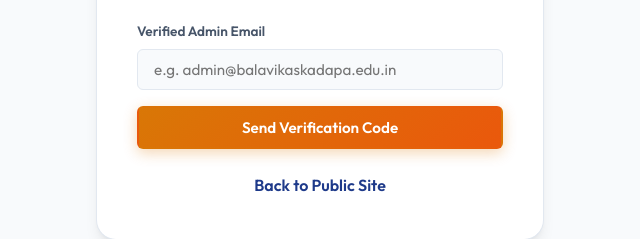
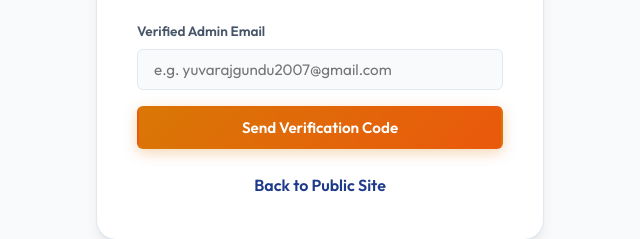
Before and after one commit to yuvarajgundu2007-max/balavikas-high-school, a website built with Vite: page index.html in a window 1280 px wide. Both pictures are taken after a click on the link "Admin Portal". Shown: the part 461-700 px from the top of the page, 320-960 px from the left. Built offline with nearby package versions, Linux system fonts and the light colour scheme; some packages are replaced by stand-ins of ours; no server answers; the database is empty; a web font is replaced by a local one.

Commit message:
Upload index.html via API

```diff
--- a/index.html
+++ b/index.html
@@ -634,7 +634,7 @@
             <form id="admin-email-form" class="school-form">
               <div class="form-group">
                 <label for="admin-login-email" class="form-label">Verified Admin Email</label>
-                <input type="email" id="admin-login-email" class="form-input" placeholder="e.g. admin@balavikaskadapa.edu.in" required>
+                <input type="email" id="admin-login-email" class="form-input" placeholder="e.g. yuvarajgundu2007@gmail.com" required>
                 <span class="error-text hidden" id="email-error-msg">This email address is not verified as administrator.</span>
               </div>
               <button type="submit" class="btn btn-primary btn-block" id="send-otp-btn">Send Verification Code</button>
```
